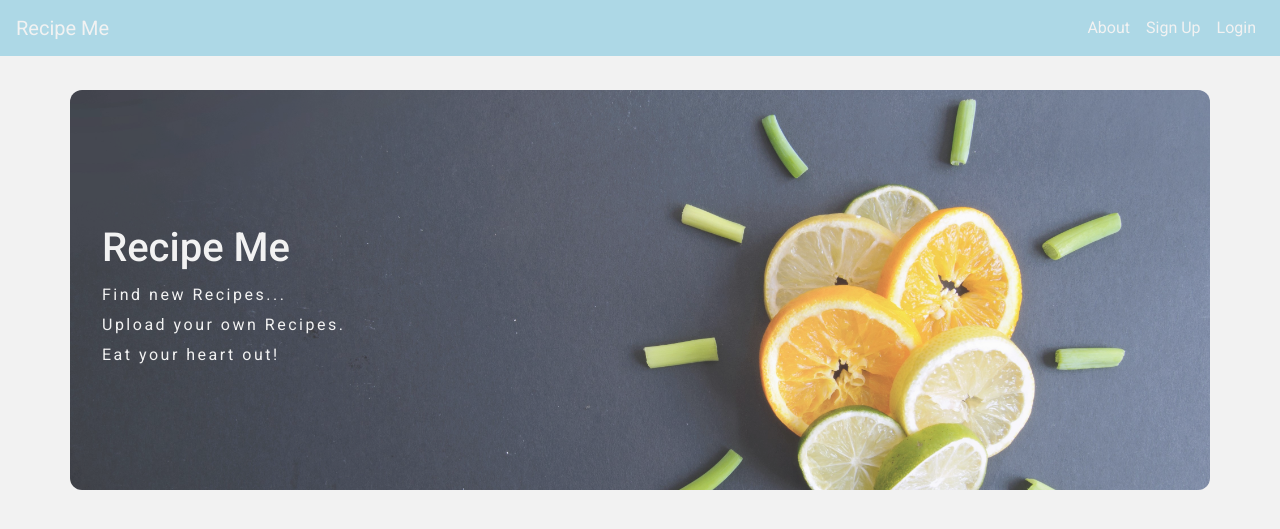
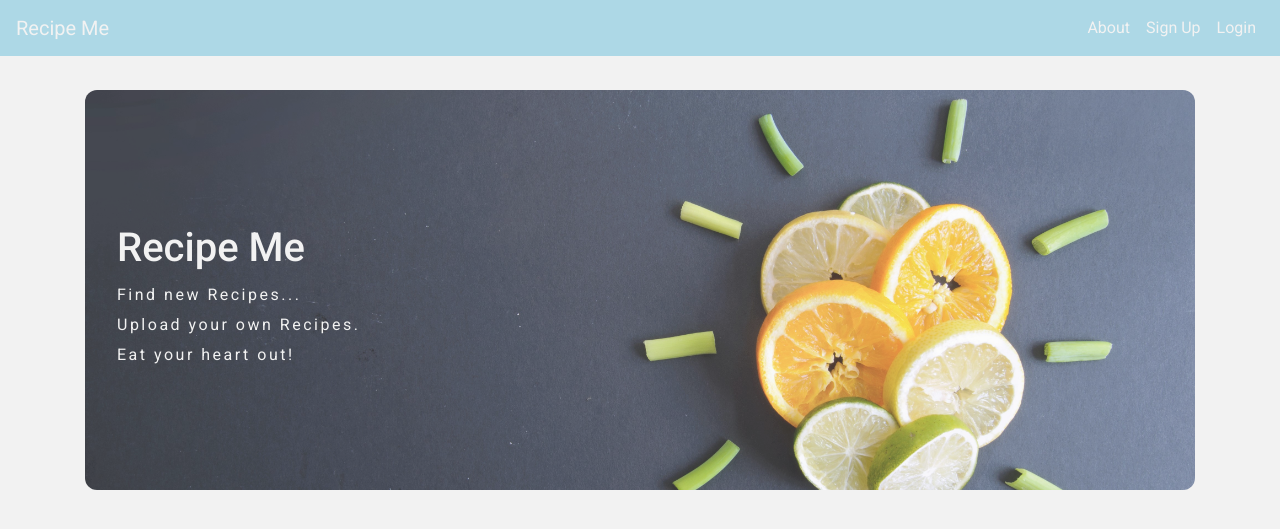
Before and after one commit to alexmortali/recipe_me, a Flask app: page / in a window 1280 px wide. Shown: the top 529 px of the page. Run offline with Flask 2, Linux system fonts and the light colour scheme; data that the repository does not hold is empty; some libraries are stand-ins or nearby versions.

Commit message:
Corrected layout issue by adding a container

```diff
--- a/static/css/style.css
+++ b/static/css/style.css
@@ -6,11 +6,6 @@ body {
 }
 
 /*----------------------------------------- Base - Jumbotron */
-
-#jumbotron-container {
-    padding-left: 0px;
-    padding-right: 0px;
-}
 
 .bg-light {
     background-color: #ADD8E6!important;
@@ -75,6 +70,10 @@ body {
     font-size: 115%;
 }
 
+.view-recipe-button {
+    white-space: nowrap;
+}
+
 hr {
     margin-top: -2rem;
     margin-bottom: 2rem;
--- a/templates/index.html
+++ b/templates/index.html
@@ -2,6 +2,7 @@
 
 <section class="recipes-list">
     {% for recipe in recipes %}
+    <div class="container">
         <div class="row recipe-card">
             <div class="col-3" id="recipe-card-image-area">
                 <img src="{{ recipe.picture }}" id="recipe-card-image">
@@ -41,6 +42,7 @@
                 </div>
             </div>
         </div>
+    </div>
     {% endfor %}
 </section>
 
```
Lines whose indentation alone changed are shown as unchanged.
